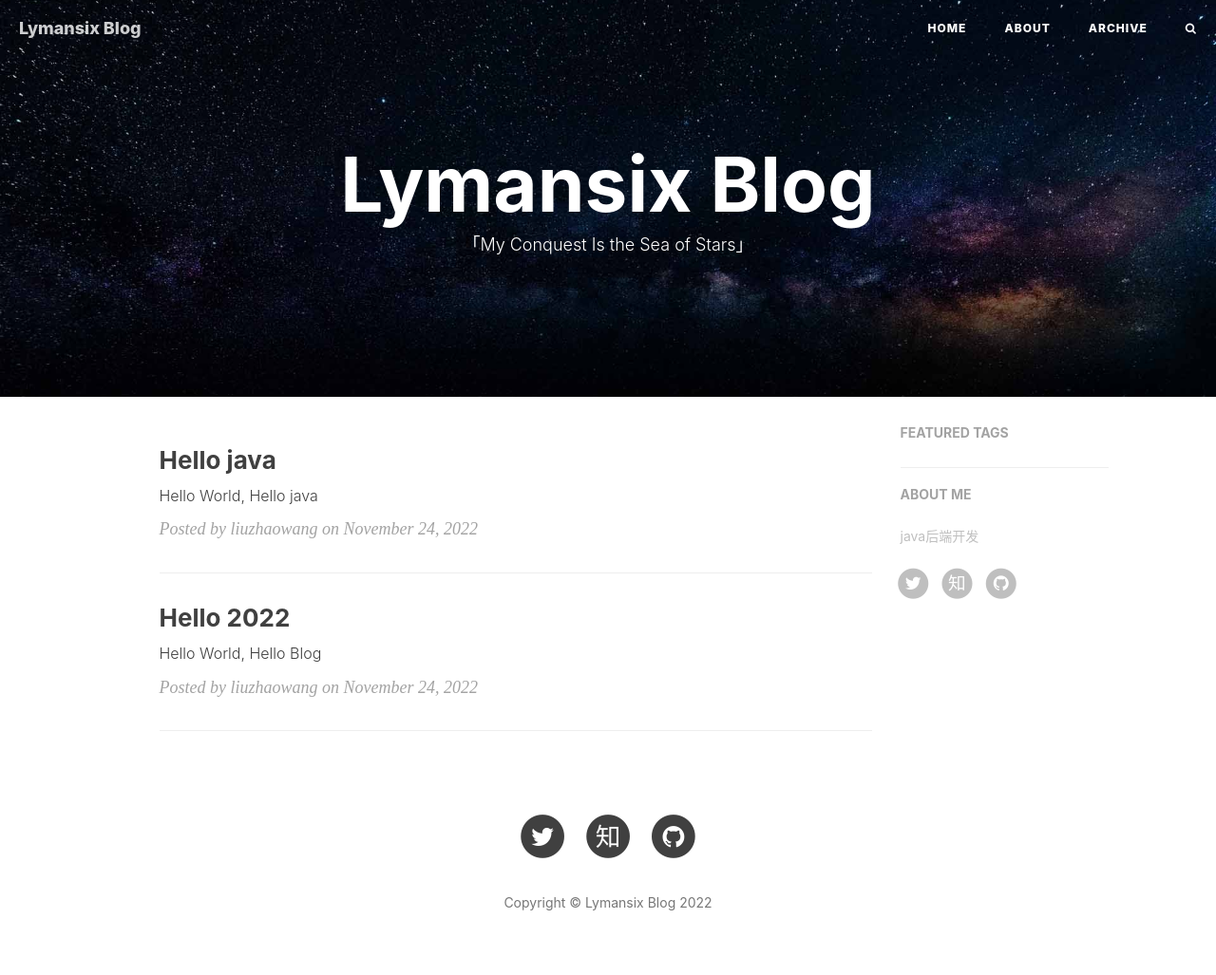
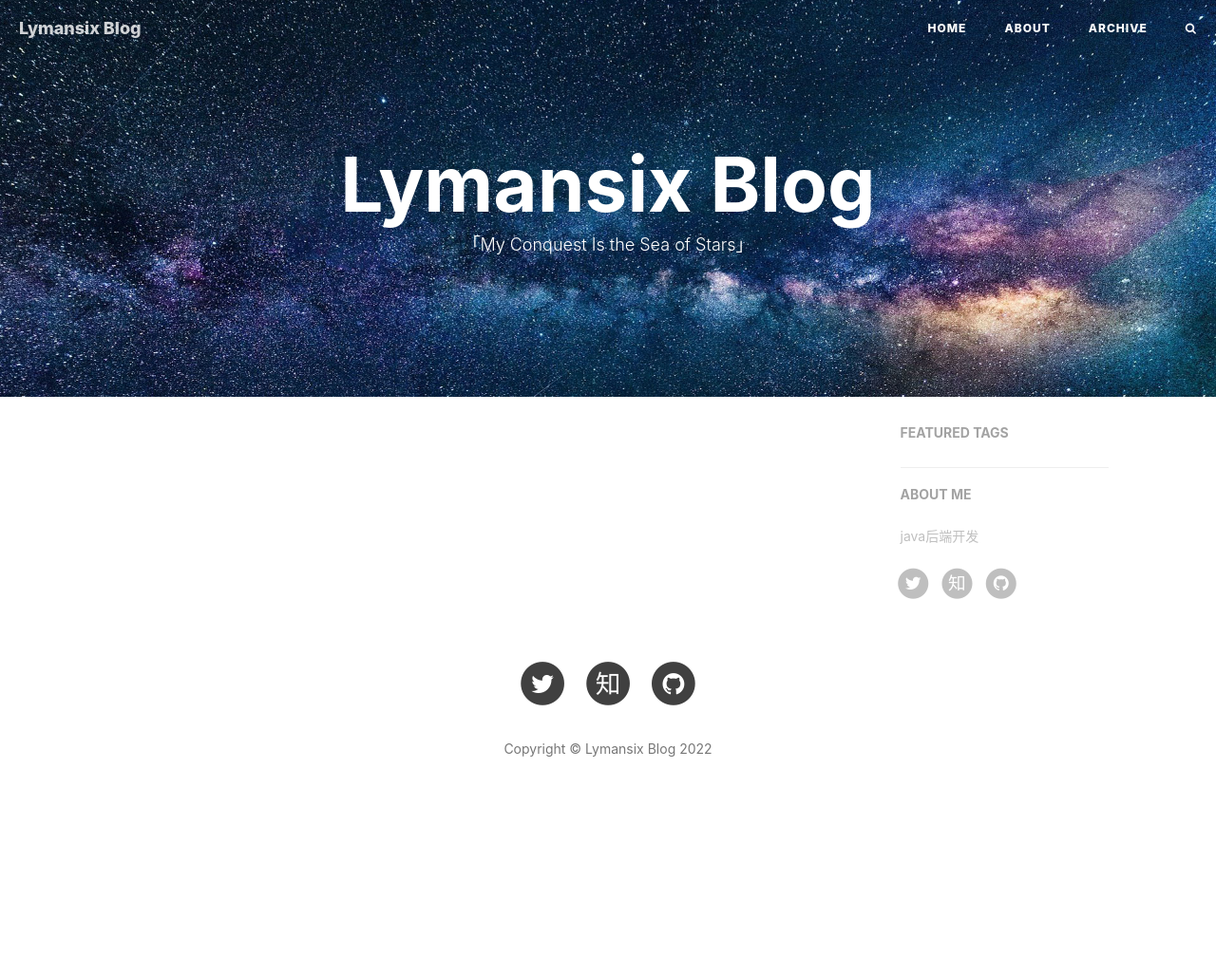
Before and after one commit to lymansix/lymansix.github.io, a Jekyll site: the page built from index.html, in a window 1280 px wide. Shown: the whole page at 95% size. Built offline with Jekyll 4.4.1, drawn with Linux system fonts in a browser that asks for light colours; nearby versions of some CDN libraries; the list of posts is cut into pages by our own code; comment, search, counter and statistics services are not loaded; after the commit the page ends 900 px from its top, so only the background shows below that.

Commit message:
clean up

```diff
--- a/_config.yml
+++ b/_config.yml
@@ -2,6 +2,7 @@
 title: Lymansix Blog
 SEOTitle: 一叶的博客 | yiye Blog
 header-img: img/home-bg.jpg
+header-mask: 0.3
 email: zhaowangliu68@gmail.com
 description: '宇宙很大，需要一生探索，仍在路上'
 keyword: '博客, 个人网站, 互联,Web, Java'
--- a/_posts/2022-11-24-hello-2022.md
+++ /dev/null
@@ -1,9 +0,0 @@
----
-layout: post
-title: "Hello 2022"
-subtitle: "Hello World, Hello Blog"
-date: 2022-11-24
-author: "liuzhaowang"
-header-img: "img/home-bg.jpg"
-tags: [java, spring, sql]
----
--- a/_posts/2022-11-24-hello-java.md
+++ /dev/null
@@ -1,9 +0,0 @@
----
-layout: post
-title: "Hello java"
-subtitle: "Hello World, Hello java"
-date: 2022-11-24
-author: "liuzhaowang"
-header-img: "img/home-bg.jpg"
-tags: [xml, json]
----
```
Also changed, not shown: img/home-bg.jpg, 1 other file.
